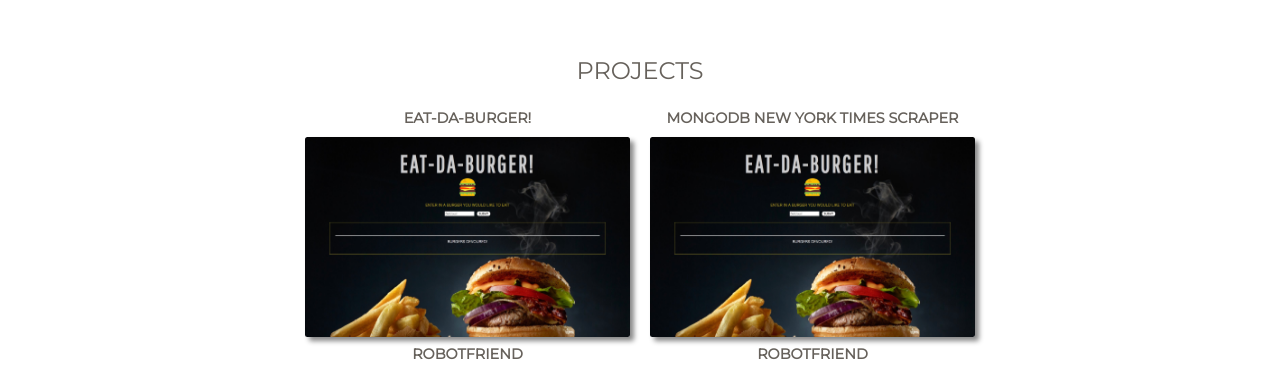
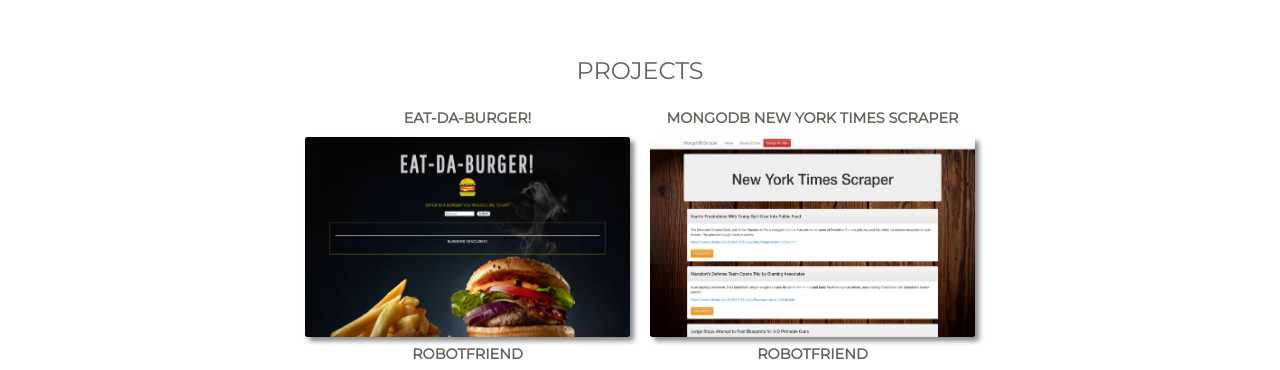
Before and after one commit to richiem0612/richiem0612.github.io, a plain HTML site: page index.html in a window 1280 px wide. Shown: the part 1020-1390 px from the top of the page. Drawn offline with Linux system fonts and the light colour scheme.

Commit message:
Updated Projects

```diff
--- a/index.html
+++ b/index.html
@@ -154,7 +154,7 @@
                 <div class="row">
                     <div class="col-xs-12 col-sm-12 col-md-12 col-lg-12">
                         <h6 class="text-center">MongoDB New York Times Scraper</h6>
-                        <a href="https://shielded-taiga-10776.herokuapp.com/"><img src="./assets/img/home.jpg" alt="Rounded Image"
+                        <a href="https://powerful-fjord-39226.herokuapp.com/"><img src="./assets/img/MongoDB.jpg" alt="Rounded Image"
                                 class="img-rounded img-responsive"></a>
 
                         <h6 class="text-center">RobotFriend</h6>
```
Also changed, not shown: assets/img/MongoDB.jpg (added).
